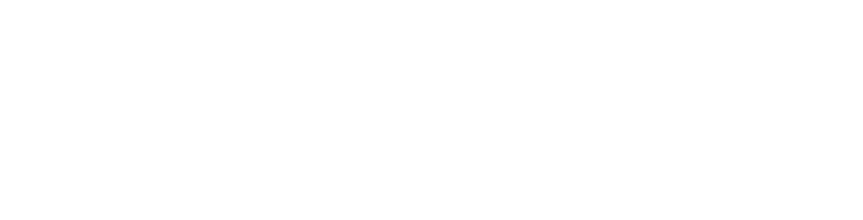
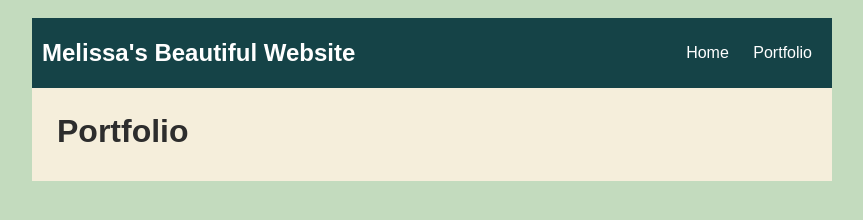
Before and after one commit to Mariemeli1/melissa-custard3.github.io, a plain HTML site: page portfolio.html in a window 1280 px wide. Shown: the whole page, without its empty margins (208-1071 px from the left). Drawn offline with Linux system fonts and the light colour scheme.

Commit message:
Portfolio

```diff
--- a/portfolio.html
+++ b/portfolio.html
@@ -1,11 +1,80 @@
 <!DOCTYPE HTML>
 <html>
     <head>
+        <title>Melissa's Beautiful Website</title>
+        <style type="text/css">
+            body {
+                background: rgb(195, 219, 190);
+                color: rgb(45, 45, 45);
+                padding: 10px;
+                font-family: arial;
+            }
+            header {
+                font-size: 1.5em;
+                font-weight: bold;
+            }
+            h1 {
+                margin: 10px;
+            }
+            #all-contents {
+                max-width: 800px;
+                margin: auto;
+            }
+
+            /* navigation menu */
+            nav {
+                background: rgb(21, 67, 71);
+                margin: 0 auto;
+                display: flex;
+                padding: 10px;
+            }
+            nav header {
+                display: flex;
+                align-items: center;
+                color: rgb(255, 255, 255);
+                flex: 1;
+            }
+            nav ul {
+                list-style-image: none;
+            }
+            nav li {
+                display: inline-block;
+                padding: 0 10px;
+            }
+            nav a {
+                text-decoration: none;
+                color: #fff;
+            }
+
+            /* main container area beneath menu */
+            main {
+                background: rgb(245, 238, 219);
+                display: flex;
+            }
+            .content {
+                flex: 1;
+                padding: 15px;
+            }
+        </style>
     </head>
 
     <body>
       <div id="all-contents">
-
+        <nav>
+            <header>Melissa's Beautiful Website</header>
+            <ul>
+                <li><a href="index.html">Home</a>
+                </li>
+                <li><a href="portfolio.html">Portfolio</a>
+                </li>
+            </ul>
+        </nav>
+        <main>
+            <div class="content">
+                <h1>Portfolio</h1>
+                <ul id="portfolio">
+                </ul>
+            </div>
       </div>
     </body>
 </html>
```
Also changed, not shown: index.html (+1 -1 lines), projects/first-website/package.json (added, +17 -0 lines), 2 other files.
